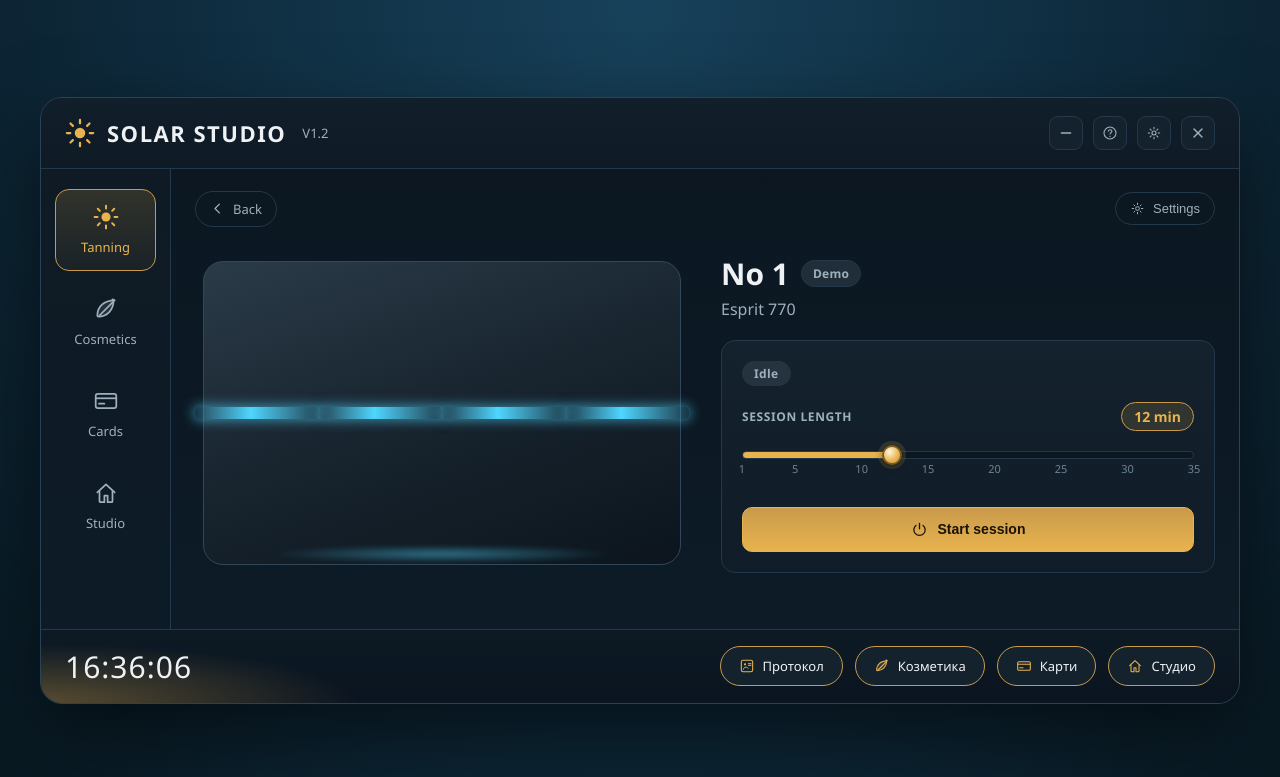
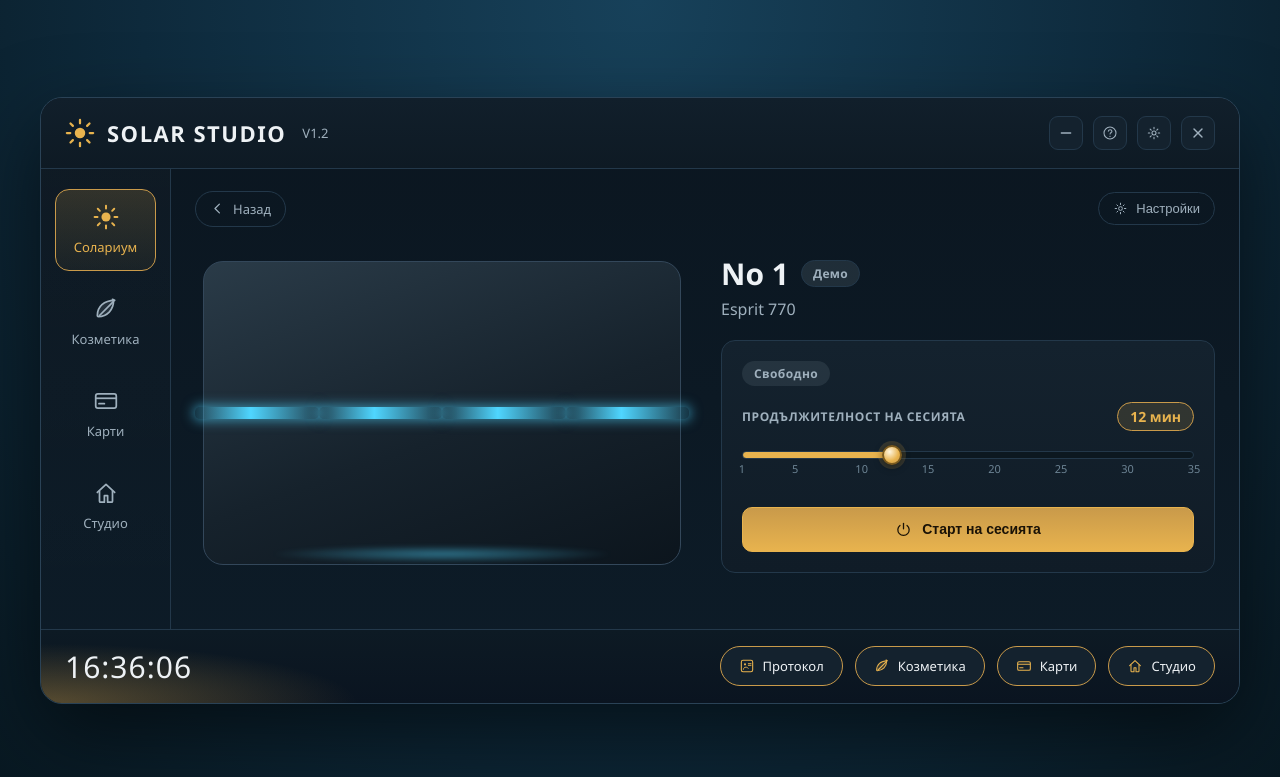
Before and after one commit to dimitarm1/SolarStud, a Flask app: page /bed/1 in a window 1280 px wide. Shown: the top 777 px of the page. Run offline with Flask 3, Linux system fonts and the light colour scheme; data comes from the database, SQL or seed files in the repository; data that the repository does not hold is empty; parts of the project's set-up code (start-up, migrations or seed data) failed here and were passed over.

Commit message:
Translate all text to Bulgarian

```diff
--- a/app/app.py
+++ b/app/app.py
@@ -17,10 +17,10 @@ db.init_db()
 VERSION = "V1.2"
 
 NAV_ITEMS = [
-    {"id": "tanning", "label": "Tanning", "icon": "sun"},
-    {"id": "cosmetics", "label": "Cosmetics", "icon": "leaf"},
-    {"id": "cards", "label": "Cards", "icon": "card"},
-    {"id": "studio", "label": "Studio", "icon": "home"},
+    {"id": "tanning", "label": "Солариум", "icon": "sun"},
+    {"id": "cosmetics", "label": "Козметика", "icon": "leaf"},
+    {"id": "cards", "label": "Карти", "icon": "card"},
+    {"id": "studio", "label": "Студио", "icon": "home"},
 ]
 
 BOTTOM_BUTTONS = [
@@ -136,7 +136,7 @@ def scan_controllers():
     exclude_bed_id = request.args.get("bed_id", type=int)
     port = models.get_serial_port()
     if not port:
-        return jsonify({"error": "No serial port configured. Set one on the Studio page."}), 400
+        return jsonify({"error": "Не е зададен сериен порт. Задайте го в страница Студио."}), 400
     try:
         found = controller_link.scan(port)
     except controller_link.ControllerLinkError as exc:
--- a/app/models.py
+++ b/app/models.py
@@ -368,7 +368,7 @@ def set_bed_count(new_count):
                         "INSERT INTO beds (id, number, model, kind, sort_order, "
                         "prep_min, cool_min, picture_path) "
                         "VALUES (?, ?, ?, 'lie', ?, 0, 0, '')",
-                        (bed_id, f"No {bed_id}", "Unconfigured", bed_id),
+                        (bed_id, f"No {bed_id}", "Неконфигуриран", bed_id),
                     )
     finally:
         conn.close()
@@ -401,7 +401,7 @@ def _require_serial_port():
     port = get_serial_port()
     if not port:
         raise controller_link.ControllerLinkError(
-            "No serial port configured - set one on the Studio page."
+            "Не е зададен сериен порт - задайте го в страница Студио."
         )
     return port
 
--- a/app/static/js/main.js
+++ b/app/static/js/main.js
@@ -63,12 +63,12 @@
   // session, a locally-pressed Stop, a corrected duration, ...), without
   // needing a page reload to get there.
   const STAGE_ORDER = ["prep", "active", "cooling"];
-  const STAGE_LABELS = { prep: "Preparing", active: "In session", cooling: "Cooling down" };
+  const STAGE_LABELS = { prep: "Подготовка", active: "В сесия", cooling: "Охлаждане" };
   // Stop's behavior mirrors the controller's own physical button: during
   // active it only moves into cooling (the bed needs to cool down, not cut
   // off abruptly), so the label should say that rather than "Stop session"
   // - pressing it again once cooling is the second chance that actually ends it.
-  const STOP_LABELS = { prep: "Stop session", active: "Stop & cool down", cooling: "End session" };
+  const STOP_LABELS = { prep: "Спри сесията", active: "Спри и охлади", cooling: "Прекрати сесията" };
 
   function startCardTicker(el, { onFinish } = {}) {
     if (el._tickerTimer) {
@@ -270,13 +270,15 @@
       controllerPicker.selectedIndex = 0;
     });
 
+    const HW_STATUS_LABELS_BG = { free: "свободен", working: "активен", cooling: "охлаждане", waiting: "подготовка" };
+
     const runScan = async () => {
       if (scanning) return;
       scanned = true;
       setBusy(true);
 
       const placeholder = document.createElement("option");
-      placeholder.textContent = "Scanning bus… (a few seconds)";
+      placeholder.textContent = "Сканиране на шината… (няколко секунди)";
       placeholder.disabled = true;
       realGroup.appendChild(placeholder);
 
@@ -287,12 +289,12 @@
 
         if (!res.ok) {
           const errOpt = document.createElement("option");
-          errOpt.textContent = `Scan failed: ${data.error || res.statusText}`;
+          errOpt.textContent = `Сканирането пропадна: ${data.error || res.statusText}`;
           errOpt.disabled = true;
           realGroup.appendChild(errOpt);
         } else if (!data.controllers || data.controllers.length === 0) {
           const noneOpt = document.createElement("option");
-          noneOpt.textContent = "No controllers responded";
+          noneOpt.textContent = "Няма отговорили контролери";
           noneOpt.disabled = true;
           realGroup.appendChild(noneOpt);
         } else {
@@ -300,10 +302,10 @@
             if (realGroup.querySelector(`option[value="${ctrl.address}"]`)) return;
             const opt = document.createElement("option");
             opt.value = ctrl.address;
-            let label = `Address ${ctrl.address} — ${ctrl.status}`;
-            if (ctrl.remaining_min) label += ` (${ctrl.remaining_min} min)`;
+            let label = `Адрес ${ctrl.address} — ${HW_STATUS_LABELS_BG[ctrl.status] || ctrl.status}`;
+            if (ctrl.remaining_min) label += ` (${ctrl.remaining_min} мин)`;
             if (ctrl.in_use_by_bed_id) {
-              label += ` · already used by bed #${ctrl.in_use_by_bed_id}`;
+              label += ` · вече се използва от легло №${ctrl.in_use_by_bed_id}`;
               opt.disabled = true;
             }
             opt.textContent = label;
@@ -313,7 +315,7 @@
       } catch (err) {
         placeholder.remove();
         const errOpt = document.createElement("option");
-        errOpt.textContent = "Scan failed: network error";
+        errOpt.textContent = "Сканирането пропадна: мрежова грешка";
         errOpt.disabled = true;
         realGroup.appendChild(errOpt);
       } finally {
--- a/app/templates/base.html
+++ b/app/templates/base.html
@@ -17,10 +17,10 @@
       <span class="brand-version">{{ version }}</span>
     </div>
     <div class="window-controls">
-      <button class="win-btn" type="button" aria-label="Minimize">{{ icon('minimize') }}</button>
-      <button class="win-btn" type="button" aria-label="Help">{{ icon('help') }}</button>
-      <button class="win-btn" type="button" aria-label="Settings">{{ icon('gear') }}</button>
-      <button class="win-btn win-btn--close" type="button" aria-label="Close">{{ icon('close') }}</button>
+      <button class="win-btn" type="button" aria-label="Минимизиране">{{ icon('minimize') }}</button>
+      <button class="win-btn" type="button" aria-label="Помощ">{{ icon('help') }}</button>
+      <button class="win-btn" type="button" aria-label="Настройки">{{ icon('gear') }}</button>
+      <button class="win-btn win-btn--close" type="button" aria-label="Затвори">{{ icon('close') }}</button>
     </div>
   </div>
 
--- a/app/templates/bed_detail.html
+++ b/app/templates/bed_detail.html
@@ -20,11 +20,11 @@
   <div class="detail-topbar">
     <a class="back-link" href="{{ url_for('index') }}">
       {{ icon('back', 'back-icon') }}
-      <span>Back</span>
+      <span>Назад</span>
     </a>
     <button class="settings-toggle" type="button" id="settings-toggle" aria-expanded="false" aria-controls="bed-settings-panel">
       {{ icon('gear', 'settings-toggle-icon') }}
-      <span>Settings</span>
+      <span>Настройки</span>
     </button>
   </div>
 
@@ -32,7 +32,7 @@
   <div class="hw-error-banner" id="hw-error-banner">
     {{ icon('warning', 'hw-error-icon') }}
     <span>{{ hw_error }}</span>
-    <button class="hw-error-dismiss" type="button" id="hw-error-dismiss" aria-label="Dismiss">
+    <button class="hw-error-dismiss" type="button" id="hw-error-dismiss" aria-label="Затвори">
       {{ icon('close', 'hw-error-dismiss-icon') }}
     </button>
   </div>
@@ -45,16 +45,16 @@
       <div class="detail-title-row">
         <h2 class="detail-title">{{ bed.number }}</h2>
         {% if bed.is_demo %}
-        <span class="mode-badge mode-badge--demo">Demo</span>
+        <span class="mode-badge mode-badge--demo">Демо</span>
         {% else %}
-        <span class="mode-badge mode-badge--real">Address {{ bed.controller_address }}</span>
+        <span class="mode-badge mode-badge--real">Адрес {{ bed.controller_address }}</span>
         {% endif %}
       </div>
       <p class="detail-model">{{ bed.model }}</p>
 
       {% if bed.status == 'running' %}
-      {% set stage_labels = {'prep': 'Preparing', 'active': 'In session', 'cooling': 'Cooling down'} %}
-      {% set stop_labels = {'prep': 'Stop session', 'active': 'Stop & cool down', 'cooling': 'End session'} %}
+      {% set stage_labels = {'prep': 'Подготовка', 'active': 'В сесия', 'cooling': 'Охлаждане'} %}
+      {% set stop_labels = {'prep': 'Спри сесията', 'active': 'Спри и охлади', 'cooling': 'Прекрати сесията'} %}
       <div class="status-panel js-countdown phase-{{ bed.stage }}"
            data-stage="{{ bed.stage }}"
            data-remaining-min="{{ bed.remaining_min }}"
@@ -73,7 +73,7 @@
           <form class="action-form" method="post" action="{{ url_for('skip_prep_bed', bed_id=bed.id) }}">
             <button class="action-btn action-btn--start" type="submit" id="skip-prep-btn" {% if bed.stage != 'prep' %}disabled{% endif %}>
               {{ icon('power', 'action-icon') }}
-              <span>Start now</span>
+              <span>Старт сега</span>
             </button>
           </form>
           <form class="action-form" method="post" action="{{ url_for('stop_bed', bed_id=bed.id) }}">
@@ -84,18 +84,18 @@
           </form>
         </div>
         <p class="settings-hint" id="stop-hint" {{ 'hidden' if not (bed.stage == 'active' and bed.cool_min_session) }}>
-          Stopping now cools the bed down first ({{ bed.cool_min_session }} min) - press it again during
-          cooling to end the session right away.
+          Спирането сега първо ще охлади леглото ({{ bed.cool_min_session }} мин) - натиснете отново по
+          време на охлаждане, за да прекратите сесията веднага.
         </p>
       </div>
       {% else %}
       <div class="status-panel">
-        <span class="status-badge status-badge--idle">Idle</span>
+        <span class="status-badge status-badge--idle">Свободно</span>
         <form class="action-form" method="post" action="{{ url_for('start_bed', bed_id=bed.id) }}">
           <div class="slider-field">
             <div class="slider-field__header">
-              <span class="slider-field__label">Session length</span>
-              <span class="slider-field__value" id="session-length-value">{{ session_default }} min</span>
+              <span class="slider-field__label">Продължителност на сесията</span>
+              <span class="slider-field__value" id="session-length-value">{{ session_default }} мин</span>
             </div>
             <div class="slider-field__track-wrap">
               <input
@@ -108,7 +108,7 @@
                 step="1"
                 value="{{ session_default }}"
                 data-value-target="session-length-value"
-                data-suffix=" min"
+                data-suffix=" мин"
                 style="--fill: {{ ((session_default - session_min) / (session_max - session_min) * 100) }}%"
               >
               <div class="slider-field__ticks">
@@ -120,15 +120,15 @@
           </div>
           {% if bed.prep_min or bed.cool_min %}
           <p class="settings-hint">
-            {% if bed.prep_min %}{{ bed.prep_min }} min preparation{% endif %}
+            {% if bed.prep_min %}{{ bed.prep_min }} мин подготовка{% endif %}
             {% if bed.prep_min and bed.cool_min %} + {% endif %}
-            {% if bed.cool_min %}{{ bed.cool_min }} min cooling{% endif %}
-            added automatically.
+            {% if bed.cool_min %}{{ bed.cool_min }} мин охлаждане{% endif %}
+            се добавят автоматично.
           </p>
           {% endif %}
           <button class="action-btn action-btn--start" type="submit">
             {{ icon('power', 'action-icon') }}
-            <span>Start session</span>
+            <span>Старт на сесията</span>
           </button>
         </form>
       </div>
@@ -137,15 +137,15 @@
   </div>
 
   <div class="settings-panel" id="bed-settings-panel" hidden>
-    <h3 class="settings-panel__title">Bed settings</h3>
+    <h3 class="settings-panel__title">Настройки на леглото</h3>
     <form class="settings-form" method="post" action="{{ url_for('update_bed_settings', bed_id=bed.id) }}">
       <div class="settings-grid">
         <label class="field">
-          <span class="field__label">Name</span>
+          <span class="field__label">Име</span>
           <input class="field__input" type="text" name="number" value="{{ bed.number }}" maxlength="40" required>
         </label>
         <label class="field">
-          <span class="field__label">Model</span>
+          <span class="field__label">Модел</span>
           <input class="field__input" type="text" name="model" value="{{ bed.model }}" maxlength="60" required>
         </label>
       </div>
@@ -153,33 +153,33 @@
       <div class="settings-grid">
         <div class="slider-field">
           <div class="slider-field__header">
-            <span class="slider-field__label">Preparation time</span>
-            <span class="slider-field__value" id="prep-min-value">{{ bed.prep_min }} min</span>
+            <span class="slider-field__label">Време за подготовка</span>
+            <span class="slider-field__value" id="prep-min-value">{{ bed.prep_min }} мин</span>
           </div>
           <div class="slider-field__track-wrap">
             <input class="range-input" type="range" name="prep_min" id="prep-min"
                    min="{{ prep_min_bound }}" max="{{ prep_max_bound }}" step="1" value="{{ bed.prep_min }}"
-                   data-value-target="prep-min-value" data-suffix=" min"
+                   data-value-target="prep-min-value" data-suffix=" мин"
                    style="--fill: {{ ((bed.prep_min - prep_min_bound) / (prep_max_bound - prep_min_bound) * 100) }}%">
           </div>
         </div>
 
         <div class="slider-field">
           <div class="slider-field__header">
-            <span class="slider-field__label">Cooling time</span>
-            <span class="slider-field__value" id="cool-min-value">{{ bed.cool_min }} min</span>
+            <span class="slider-field__label">Време за охлаждане</span>
+            <span class="slider-field__value" id="cool-min-value">{{ bed.cool_min }} мин</span>
           </div>
           <div class="slider-field__track-wrap">
             <input class="range-input" type="range" name="cool_min" id="cool-min"
                    min="{{ cool_min_bound }}" max="{{ cool_max_bound }}" step="1" value="{{ bed.cool_min }}"
-                   data-value-target="cool-min-value" data-suffix=" min"
+                   data-value-target="cool-min-value" data-suffix=" мин"
                    style="--fill: {{ ((bed.cool_min - cool_min_bound) / (cool_max_bound - cool_min_bound) * 100) }}%">
           </div>
         </div>
       </div>
 
       <label class="field">
-        <span class="field__label">Controller address</span>
+        <span class="field__label">Адрес на контролера</span>
         <div class="controller-picker">
           <input
             class="field__input controller-address-input"
@@ -188,7 +188,7 @@
             id="controller-address"
             min="{{ controller_address_min }}"
             max="{{ demo_address_max }}"
-            placeholder="Not assigned (demo)"
+            placeholder="Не е зададен (демо)"
             value="{{ bed.controller_address if bed.controller_address is not none else '' }}"
           >
           <select
@@ -196,41 +196,41 @@
             id="controller-address-picker"
             data-scan-url="{{ url_for('scan_controllers', bed_id=bed.id) }}"
           >
-            <option value="" selected>Pick from list…</option>
-            <option value="">— Not assigned (demo) —</option>
-            <optgroup label="Demo addresses (simulated, no hardware)">
+            <option value="" selected>Избери от списък…</option>
+            <option value="">— Не е зададен (демо) —</option>
+            <optgroup label="Демо адреси (симулирани, без хардуер)">
               {% for a in range(demo_address_min, demo_address_max + 1) %}
-              <option value="{{ a }}">Demo {{ a }}</option>
+              <option value="{{ a }}">Демо {{ a }}</option>
               {% endfor %}
             </optgroup>
-            <optgroup label="Real controllers (scan to find)" id="controller-real-group"></optgroup>
+            <optgroup label="Реални контролери (сканирай за откриване)" id="controller-real-group"></optgroup>
           </select>
-          <button class="controller-scan-btn" type="button" id="controller-scan-btn" title="Scan the bus for real controllers">
+          <button class="controller-scan-btn" type="button" id="controller-scan-btn" title="Сканирай шината за реални контролери">
             {{ icon('scan', 'controller-scan-icon') }}
           </button>
         </div>
         <span class="field__hint">
-          Type an address directly if you already know it - handy when the controller has no power
-          right now and won't answer a scan. Real controllers live on addresses
-          {{ controller_address_min }}–{{ controller_address_max }} and can also be found by scanning the
-          configured serial port (a few seconds). Demo addresses ({{ demo_address_min }}–{{ demo_address_max }})
-          are simulated in software only, for testing without hardware.
+          Въведете адрес директно, ако вече го знаете - полезно, когато контролерът в момента няма
+          захранване и няма да отговори на сканиране. Реалните контролери са на адреси
+          {{ controller_address_min }}–{{ controller_address_max }} и могат да бъдат открити и чрез
+          сканиране на зададения сериен порт (отнема няколко секунди). Демо адресите
+          ({{ demo_address_min }}–{{ demo_address_max }}) се симулират само софтуерно, за тестване без хардуер.
         </span>
       </label>
 
       <label class="field">
-        <span class="field__label">Picture path</span>
+        <span class="field__label">Път до изображение</span>
         <input class="field__input" type="text" name="picture_path" value="{{ bed.picture_path }}"
-               placeholder="/home/user/images/bed1.jpg or C:\Studio\Images\bed1.jpg">
+               placeholder="/home/user/images/bed1.jpg или C:\Studio\Images\bed1.jpg">
         <span class="field__hint">
-          Browsers can't reveal a full local file path for security reasons, so paste or type it here.
-          Leave empty to use the default illustration.
+          Поради съображения за сигурност браузърите не могат да разкрият пълния локален път до файл,
+          затова го поставете или въведете тук. Оставете празно, за да се използва илюстрацията по подразбиране.
         </span>
       </label>
 
       <button class="action-btn action-btn--start" type="submit">
         {{ icon('check', 'action-icon') }}
-        <span>Save settings</span>
+        <span>Запази настройките</span>
       </button>
     </form>
   </div>
--- a/app/templates/index.html
+++ b/app/templates/index.html
@@ -47,10 +47,10 @@
 </section>
 
 <section class="view view--placeholder" id="view-cosmetics" data-view="cosmetics" hidden>
-  <div class="placeholder">{{ icon('leaf', 'placeholder-icon') }}<p>Cosmetics</p></div>
+  <div class="placeholder">{{ icon('leaf', 'placeholder-icon') }}<p>Козметика</p></div>
 </section>
 <section class="view view--placeholder" id="view-cards" data-view="cards" hidden>
-  <div class="placeholder">{{ icon('card', 'placeholder-icon') }}<p>Cards</p></div>
+  <div class="placeholder">{{ icon('card', 'placeholder-icon') }}<p>Карти</p></div>
 </section>
 {% endblock %}
 
```
Also changed, not shown: app/controller_link.py (+5 -4 lines), app/templates/studio.html (+14 -13 lines).
